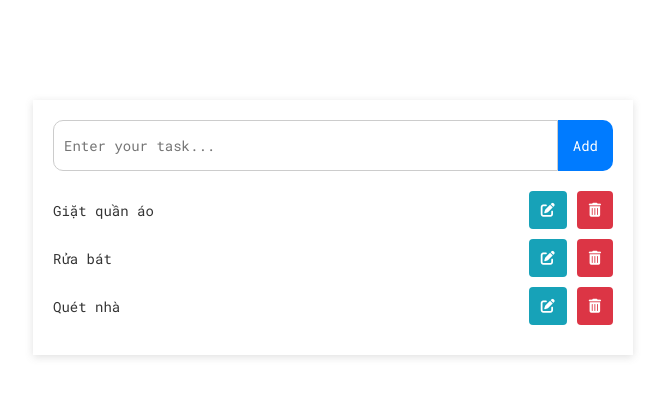
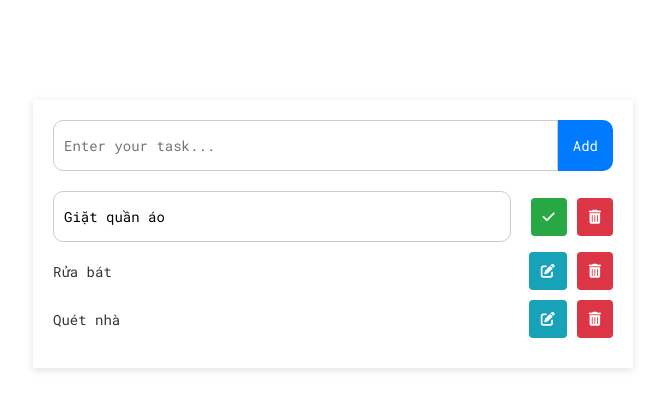
Before and after one commit to dinhdn218/learn-react-basic, a React (Create React App) app: page / in a window 1280 px wide. Both pictures are taken after a click on the icon 854 px from the left and 210 px from the top of the page. Shown: the top 410 px of the page, without its empty margins (307-972 px from the left). Built offline with nearby package versions, Linux system fonts and the light colour scheme.

Commit message:
done taskpage

```diff
--- a/package.json
+++ b/package.json
@@ -8,6 +8,7 @@
     "@testing-library/user-event": "^13.5.0",
     "react": "^17.0.2",
     "react-dom": "^17.0.2",
+    "react-router-dom": "^6.2.2",
     "react-scripts": "5.0.0",
     "react-toastify": "^8.2.0",
     "sass": "^1.49.8",
--- a/src/views/TaskPage/AddTask/index.js
+++ b/src/views/TaskPage/AddTask/index.js
@@ -25,7 +25,6 @@ class AddTask extends Component {
     this.setState({
       task: '',
     });
-    toast.success('Thêm công việc thành công');
   };
 
   render() {
--- a/src/views/TaskPage/TaskItem/TaskItem.scss
+++ b/src/views/TaskPage/TaskItem/TaskItem.scss
@@ -7,6 +7,15 @@
   }
 
   &-tool {
+    display: flex;
+    margin-left: 2rem;
+  }
+
+  &-input {
+    padding: 1.5rem 1rem;
+    width: 100%;
+    border: 1px solid #ccc;
+    border-radius: 1rem;
   }
 
   &-icon {
@@ -23,5 +32,8 @@
     &-delete {
       background-color: #dc3545;
     }
+    &-save {
+      background-color: #28a745;
+    }
   }
 }
--- a/src/views/TaskPage/TaskItem/index.js
+++ b/src/views/TaskPage/TaskItem/index.js
@@ -2,23 +2,57 @@ import React, { Component } from 'react';
 import './TaskItem.scss';
 
 class TaskItem extends Component {
-  handleEditTask = () => {};
+  state = {
+    editTask: '',
+    isEdit: false,
+  };
+
+  performEditTask = () => {
+    this.setState({ isEdit: !this.state.isEdit });
+    this.setState({ editTask: this.props.title });
+    console.log(this.props.id);
+  };
+
+  saveEditTask = () => {
+    this.setState({ isEdit: !this.state.isEdit });
+    this.props.onEditTask(this.props.id, this.state.editTask);
+  };
 
   handleRemoveTask = (id) => {
     this.props.onRemoveTask(id);
   };
 
+  handleChangeEditTask = (e) => {
+    this.setState({ editTask: e.target.value });
+  };
+
   render() {
     const { id, title } = this.props;
+    const { editTask, isEdit } = this.state;
 
     return (
       <div className="task-item">
-        <p className="task-item-title">{title}</p>
+        {!isEdit ? (
+          <p className="task-item-title">{title}</p>
+        ) : (
+          <input
+            className="task-item-input"
+            value={editTask}
+            onChange={(e) => this.handleChangeEditTask(e)}
+          ></input>
+        )}
         <div className="task-item-tool">
-          <i
-            onClick={this.handleEditTask}
-            className="fa-solid fa-pen-to-square task-item-icon task-item-icon-edit"
-          ></i>
+          {!isEdit ? (
+            <i
+              onClick={this.performEditTask}
+              className="fa-solid fa-pen-to-square task-item-icon task-item-icon-edit"
+            ></i>
+          ) : (
+            <i
+              onClick={this.saveEditTask}
+              className="fa-solid fa-check task-item-icon task-item-icon-save"
+            ></i>
+          )}
           <i
             onClick={() => this.handleRemoveTask(id)}
             className="fa-solid fa-trash-can task-item-icon task-item-icon-delete"
--- a/src/views/TaskPage/TaskList/index.js
+++ b/src/views/TaskPage/TaskList/index.js
@@ -9,6 +9,7 @@ class TaskList extends Component {
           return (
             <TaskItem
               onRemoveTask={this.props.onRemoveTask}
+              onEditTask={this.props.onEditTask}
               key={task.id}
               title={task.title}
               id={task.id}
--- a/src/views/TaskPage/index.js
+++ b/src/views/TaskPage/index.js
@@ -19,9 +19,20 @@ class TaskPage extends Component {
     this.setState({
       tasks: [...this.state.tasks, task],
     });
+    toast.success('Thêm công việc thành công');
   };
 
   // Hàm sửa công việc
+  handleEditTask = (taskIdEdit, titleEdit) => {
+    const newListTaskAfterEdit = [...this.state.tasks];
+    newListTaskAfterEdit.forEach((task) => {
+      if (task.id === taskIdEdit) {
+        task.title = titleEdit;
+      }
+    });
+    this.setState({ tasks: newListTaskAfterEdit });
+    toast.success('Sửa công việc thành công');
+  };
 
   // Hàm xóa công việc
   handleRemoveTask = (taskIdRemove) => {
@@ -38,6 +49,7 @@ class TaskPage extends Component {
       <div className="task-page">
         <AddTask onAddTask={this.handleAddTask} />
         <TaskList
+          onEditTask={this.handleEditTask}
           onRemoveTask={this.handleRemoveTask}
           tasks={this.state.tasks}
         />
```
Also changed, not shown: src/components/layout/Nav/Nav.scss (added, +20 -0 lines), src/components/layout/Nav/index.js (added, +25 -0 lines), src/components/layout/index.js (added, +9 -0 lines), 1 other file (tests, documents, lock files or other folders).
